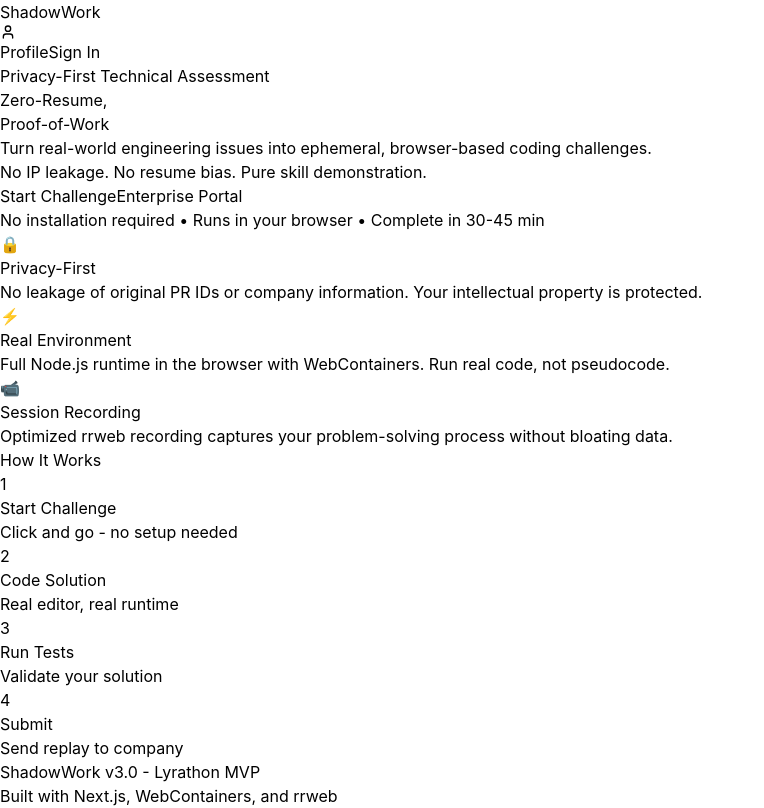
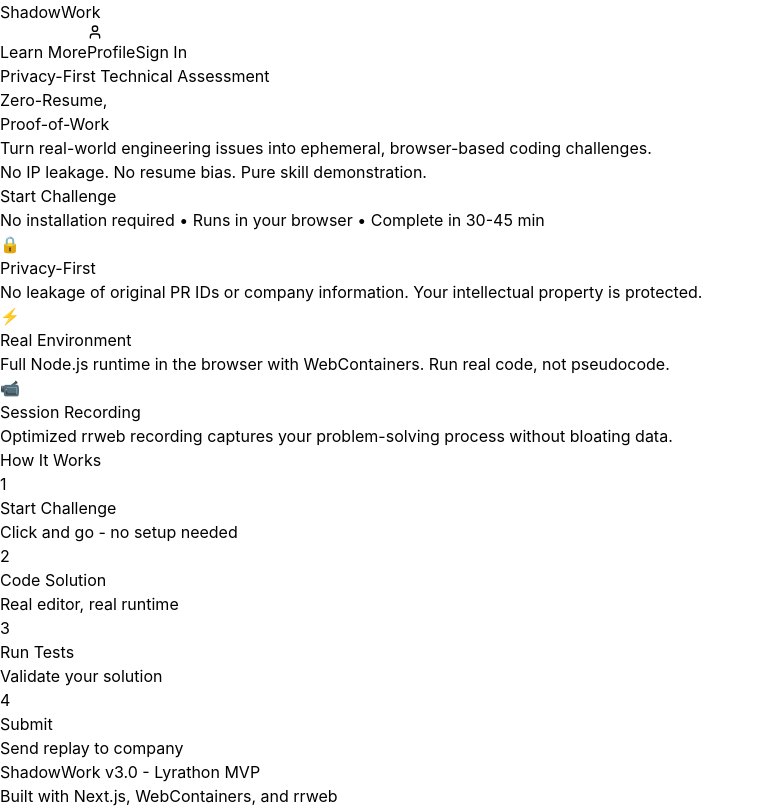
Before and after one commit to MemoryWorld/ShadowWork, a Next.js app: page / in a window 1280 px wide. Shown: the whole page, without its empty margins (0-764 px from the left). Built offline with nearby package versions, Linux system fonts and the light colour scheme.

Commit message:
chore: nav learn-more placement and tighten enterprise visibility

```diff
--- a/src/app/page.tsx
+++ b/src/app/page.tsx
@@ -28,7 +28,7 @@
     if (typeof window !== 'undefined') {
       const role = localStorage.getItem('shadowwork_role');
       const enterpriseHint =
-        role === 'enterprise' ||
+        role === 'enterprise' && u ||
         (u?.email && (u.email.includes('+enterprise') || u.email.includes('corp')));
       setIsEnterprise(Boolean(enterpriseHint));
     }
@@ -55,7 +55,11 @@
 
   const handleLogout = () => {
     logout();
+    if (typeof window !== 'undefined') {
+      localStorage.removeItem('shadowwork_role');
+    }
     setUser(null);
+    setIsEnterprise(false);
   };
 
 
@@ -71,8 +75,9 @@
             <span className="text-xl font-bold text-gray-900">ShadowWork</span>
           </div>
           <nav className="flex items-center gap-6">
+            <Link href="/learn-more" className="text-gray-600 hover:text-gray-900">Learn More</Link>
             {/* Enterprise-only: Generator */}
-            {isEnterprise && (
+            {user && isEnterprise && (
               <a href="/generate" className="text-blue-600 hover:text-blue-800 font-medium">🔬 Generator</a>
             )}
             {user ? (
@@ -185,20 +190,6 @@
             >
               {isLoading ? 'Loading...' : 'Start Challenge'}
             </button>
-
-            <Link
-              href="#"
-              onClick={(e) => {
-                e.preventDefault();
-                if (typeof window !== 'undefined') {
-                  localStorage.setItem('shadowwork_role', 'enterprise');
-                }
-                router.push('/login');
-              }}
-              className="px-8 py-4 bg-white border-2 border-gray-200 text-gray-700 rounded-lg text-lg font-semibold hover:border-gray-300 hover:shadow-lg transition-all inline-block text-center"
-            >
-              Enterprise Portal
-            </Link>
           </motion.div>
 
           <p className="text-sm text-gray-500 mt-6">
```
